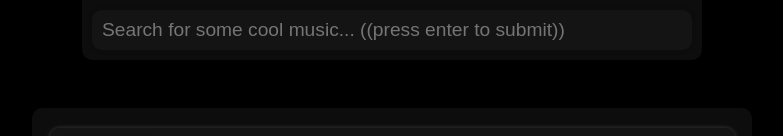
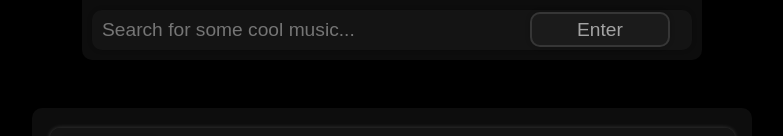
Before and after one commit to Avepy/MyMusicList, a React (Create React App) app: page / in a window 1280 px wide. Both pictures are taken after a click on the button "Go to main page". Shown: the top 136 px of the page, without its empty margins (248-1031 px from the left). Built offline with nearby package versions, Linux system fonts and the light colour scheme; grey boxes are pictures that could not be loaded.

Commit message:
add search bar button

```diff
--- a/src/routes/main.css
+++ b/src/routes/main.css
@@ -32,6 +32,31 @@
     font-size: 1.2em;
     font-weight: 300;
     box-shadow: 0 0 5px 0 rgba(0, 0, 0, 0.2);
+}
+
+.search-button {
+    top: 2px;
+    left: 60vw;
+    height: 35px;
+    width: 140px;
+    background-color: rgba(33, 33, 33, 0.6);
+    color: rgba(255, 255, 255, 0.6);
+    border: 2px solid rgba(99, 99, 99, 0.4);
+    border-radius: 10px;
+    padding: 5px;
+    margin: 10px;
+    font-size: 1.2em;
+    font-weight: 300;
+    position: absolute;
+    z-index: 1;
+    transition: 0.5s all;
+}
+
+.search-button:hover {
+    background-color: rgba(55, 170, 25, 0.9);
+    color: black;
+    border: 2px solid rgba(67, 198, 34, 0.9);
+    border-radius: 10px;
 }
 
 .list {
--- a/src/routes/main.tsx
+++ b/src/routes/main.tsx
@@ -13,13 +13,20 @@ export default function Main(): JSX.Element {
             <div className="content">
                 <div className="nav">
                     <div className="search">
-                        <input type="text" placeholder="Search for some cool music... ((press enter to submit))" className="search-input" onKeyUp={(e) => {
+                        <input type="text" placeholder="Search for some cool music..." className="search-input" onKeyUp={(e) => {
                             if (e.key === 'Enter' && e.currentTarget.value !== '') {
                                 dispatch(addToList({ title: e.currentTarget.value, artist: 'Unknown', plays: Math.floor(Math.random() * 100000), rating: 1 }));
                                 let input = document.querySelector('.search-input') as HTMLInputElement;
                                 input.value = '';
                             }
                         }} />
+                        <button className="search-button" onClick={() => {
+                            let input = document.querySelector('.search-input') as HTMLInputElement;
+                            if (input.value !== '') {
+                                dispatch(addToList({ title: input.value, artist: 'Unknown', plays: Math.floor(Math.random() * 100000), rating: 1 }));
+                                input.value = '';
+                            }
+                        }}>Enter</button>
                     </div>
                 </div>
                 <div className="list">
```
